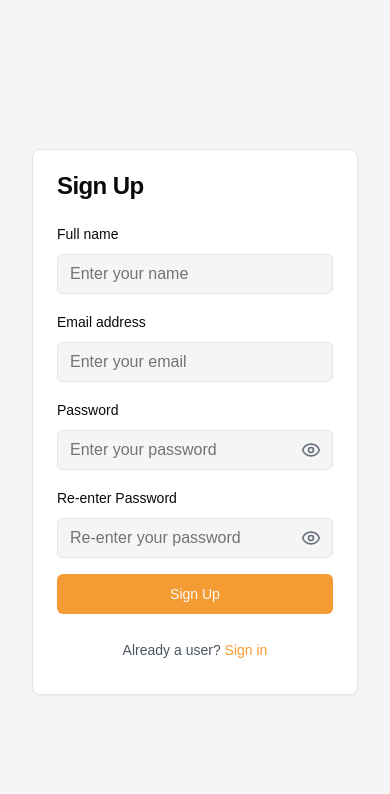
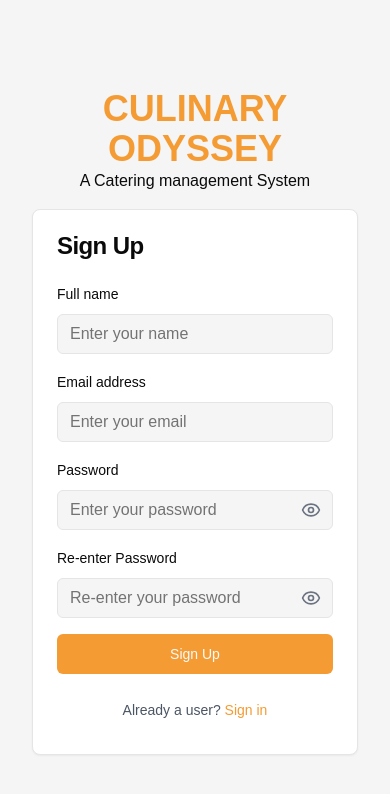
Before and after one commit to asif1416/Catering-manegment-frontend, a Next.js app: page /auth/signup in a window 390 px wide. Shown: the top 794 px of the page. Built offline with nearby package versions, Linux system fonts and the light colour scheme; no server answers.

Commit message:
connecting

```diff
--- a/app/auth/signin/page.tsx
+++ b/app/auth/signin/page.tsx
@@ -95,7 +95,11 @@ const SignIn = () => {
 
     return (
       <div className="flex min-h-screen">
-        <div className="w-full lg:w-1/2 flex items-center justify-center p-8">
+        <div className="w-full lg:w-1/2 flex flex-col items-center justify-center p-8">
+          <div className="text-center mb-4 lg:hidden">
+            <h1 className="text-4xl font-bold text-primary">CULINARY ODYSSEY</h1>
+            <p>A Catering management System</p>
+          </div>
           <Card className="w-full max-w-md">
             <CardHeader>
               <CardTitle>Sign In</CardTitle>
--- a/app/auth/signup/page.tsx
+++ b/app/auth/signup/page.tsx
@@ -1,4 +1,4 @@
-'use client';
+"use client";
 import Image from "next/image";
 import loginBG from "@/public/images/loginBg.png";
 import { useState } from "react";
@@ -6,7 +6,7 @@ import { useRouter } from "next/navigation";
 import { Eye, EyeClosed } from "lucide-react";
 import { Formik, Form, Field } from "formik";
 import * as Yup from "yup";
-import toast from 'react-hot-toast';
+import toast from "react-hot-toast";
 import EnterOtp from "@/components/EnterOtp";
 import { Button } from "@/components/ui/button";
 import { Input } from "@/components/ui/input";
@@ -28,7 +28,8 @@ const validationSchema = Yup.object({
     .min(8, "Password must be at least 8 characters long.")
     .max(50, "Password must be no more than 50 characters.")
     .matches(/^(?=.*[a-z])(?=.*[A-Z])(?=.*\d).+$/, {
-            message: "Password must contain at least one uppercase letter, one lowercase letter, and one number.",
+      message:
+        "Password must contain at least one uppercase letter, one lowercase letter, and one number.",
     }),
   confirmPassword: Yup.string()
     .required("Confirm password is required.")
@@ -47,7 +48,12 @@ const SignUp = () => {
     router.push("/auth/signin");
   };
 
-    const handleSignUp = async (values: { name: string; email: string; password: string; confirmPassword: string }) => {
+  const handleSignUp = async (values: {
+    name: string;
+    email: string;
+    password: string;
+    confirmPassword: string;
+  }) => {
     setIsLoading(true);
     try {
       const response = await api.post("/auth/register", values);
@@ -63,7 +69,10 @@ const SignUp = () => {
 
   const handleOtpSubmit = async (otp: string) => {
     try {
-            await api.post("/auth/verify-otp", { otp: parseInt(otp, 10), email: email });
+      await api.post("/auth/verify-otp", {
+        otp: parseInt(otp, 10),
+        email: email,
+      });
       toast.success("OTP verified successfully!");
       setIsOtpModalOpen(false);
       router.push("/auth/signin");
@@ -84,12 +93,20 @@ const SignUp = () => {
           fill
         />
         <div className="absolute inset-0 bg-black/30 flex flex-col justify-center px-12">
-                    <h1 className="text-4xl font-bold text-white text-center">CULINARY ODYSSEY</h1>
-                    <p className="text-white/90 text-center">A Catering Management System</p>
+          <h1 className="text-4xl font-bold text-white text-center">
+            CULINARY ODYSSEY
+          </h1>
+          <p className="text-white/90 text-center">
+            A Catering Management System
+          </p>
         </div>
       </div>
 
-            <div className="w-full lg:w-1/2 flex items-center justify-center p-8">
+      <div className="w-full lg:w-1/2 flex flex-col items-center justify-center p-8">
+        <div className="text-center mb-4 lg:hidden">
+          <h1 className="text-4xl font-bold text-primary">CULINARY ODYSSEY</h1>
+          <p>A Catering management System</p>
+        </div>
         <Card className="w-full max-w-md">
           <CardHeader>
             <CardTitle>Sign Up</CardTitle>
@@ -109,7 +126,13 @@ const SignUp = () => {
                 <Form className="space-y-4">
                   <div className="space-y-2">
                     <Label htmlFor="name">Full name</Label>
-                                        <Field as={Input} id="name" name="name" type="text" placeholder="Enter your name" />
+                    <Field
+                      as={Input}
+                      id="name"
+                      name="name"
+                      type="text"
+                      placeholder="Enter your name"
+                    />
                     {errors.name && touched.name && (
                       <p className="text-sm text-red-500">{errors.name}</p>
                     )}
@@ -117,7 +140,13 @@ const SignUp = () => {
 
                   <div className="space-y-2">
                     <Label htmlFor="email">Email address</Label>
-                                        <Field as={Input} id="email" name="email" type="email" placeholder="Enter your email" />
+                    <Field
+                      as={Input}
+                      id="email"
+                      name="email"
+                      type="email"
+                      placeholder="Enter your email"
+                    />
                     {errors.email && touched.email && (
                       <p className="text-sm text-red-500">{errors.email}</p>
                     )}
@@ -138,7 +167,11 @@ const SignUp = () => {
                         className="absolute right-3 top-1/2 -translate-y-1/2"
                         onClick={() => setShowPassword(!showPassword)}
                       >
-                                                {showPassword ? <EyeClosed className="w-5 h-5 text-gray-500" /> : <Eye className="w-5 h-5 text-gray-500" />}
+                        {showPassword ? (
+                          <EyeClosed className="w-5 h-5 text-gray-500" />
+                        ) : (
+                          <Eye className="w-5 h-5 text-gray-500" />
+                        )}
                       </button>
                     </div>
                     {errors.password && touched.password && (
@@ -159,13 +192,21 @@ const SignUp = () => {
                       <button
                         type="button"
                         className="absolute right-3 top-1/2 -translate-y-1/2"
-                                                onClick={() => setShowConfirmPassword(!showConfirmPassword)}
+                        onClick={() =>
+                          setShowConfirmPassword(!showConfirmPassword)
+                        }
                       >
-                                                {showConfirmPassword ? <EyeClosed className="w-5 h-5 text-gray-500" /> : <Eye className="w-5 h-5 text-gray-500" />}
+                        {showConfirmPassword ? (
+                          <EyeClosed className="w-5 h-5 text-gray-500" />
+                        ) : (
+                          <Eye className="w-5 h-5 text-gray-500" />
+                        )}
                       </button>
                     </div>
                     {errors.confirmPassword && touched.confirmPassword && (
-                                            <p className="text-sm text-red-500">{errors.confirmPassword}</p>
+                      <p className="text-sm text-red-500">
+                        {errors.confirmPassword}
+                      </p>
                     )}
                   </div>
 
@@ -175,7 +216,11 @@ const SignUp = () => {
 
                   <div className="text-sm text-center text-gray-600">
                     Already a user?{" "}
-                                        <Button variant="link" className="p-0" onClick={handleSignIn}>
+                    <Button
+                      variant="link"
+                      className="p-0"
+                      onClick={handleSignIn}
+                    >
                       Sign in
                     </Button>
                   </div>
--- a/app/menu/[id]/page.tsx
+++ b/app/menu/[id]/page.tsx
@@ -6,6 +6,7 @@ import Navbar from "@/components/Navbar";
 import Footer from "@/components/Footer";
 import { use, useEffect, useState } from "react";
 import { MenuItem } from "@/types/types";
+import Loader from './../../../components/Loader';
 
 export default function MenuItemPage({ params }: { params: Promise<{ id: string }> }) {
   const { id } = use(params);
@@ -24,7 +25,7 @@ export default function MenuItemPage({ params }: { params: Promise<{ id: string
   }, [id]);
 
   if (!menuItem) {
-    return <div>Loading...</div>;
+    return <div><Loader /></div>;
   }
 
   return (
```
Also changed, not shown: app/menu/MenuItemDetails.tsx (+38 -36 lines). Lines whose indentation alone changed are shown as unchanged.
